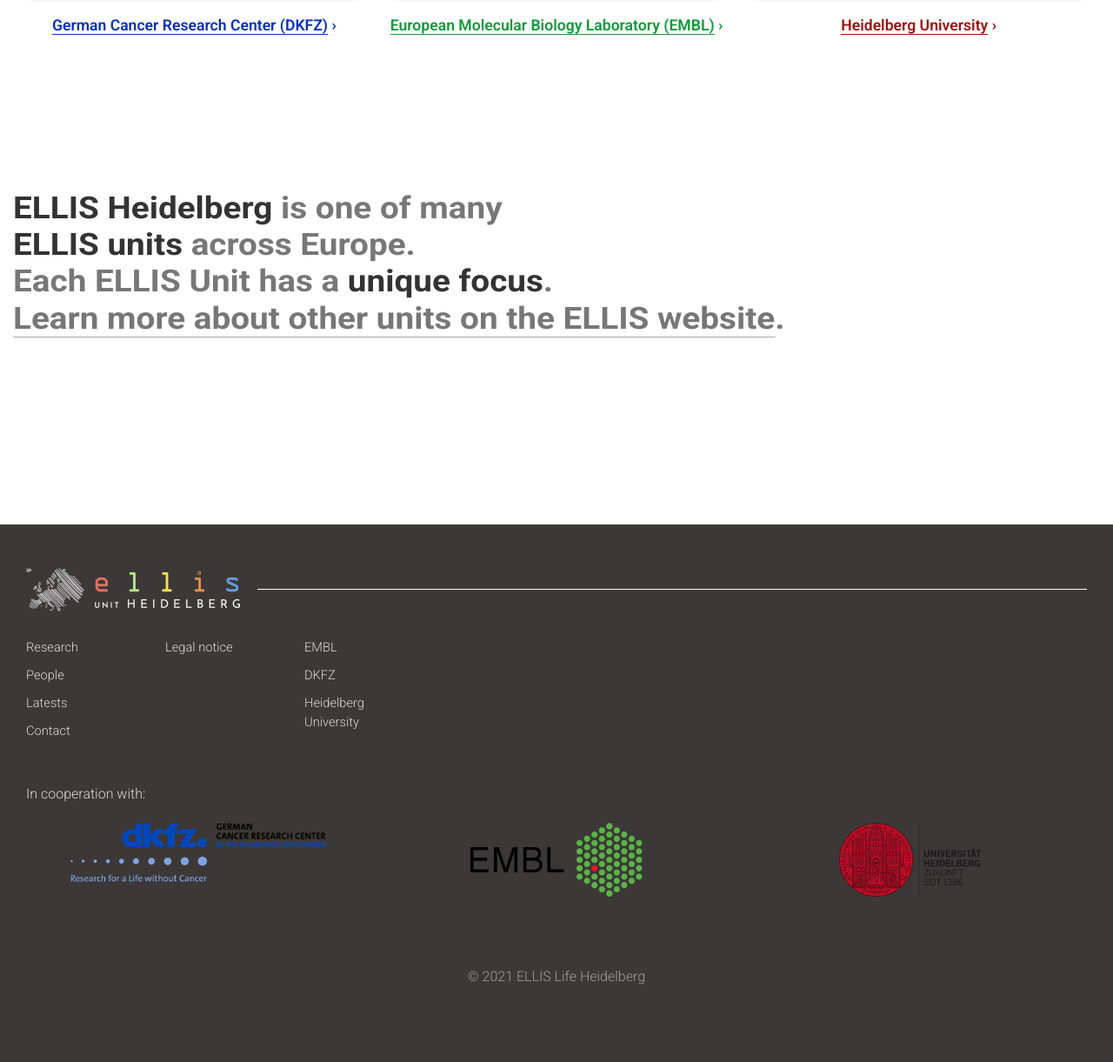
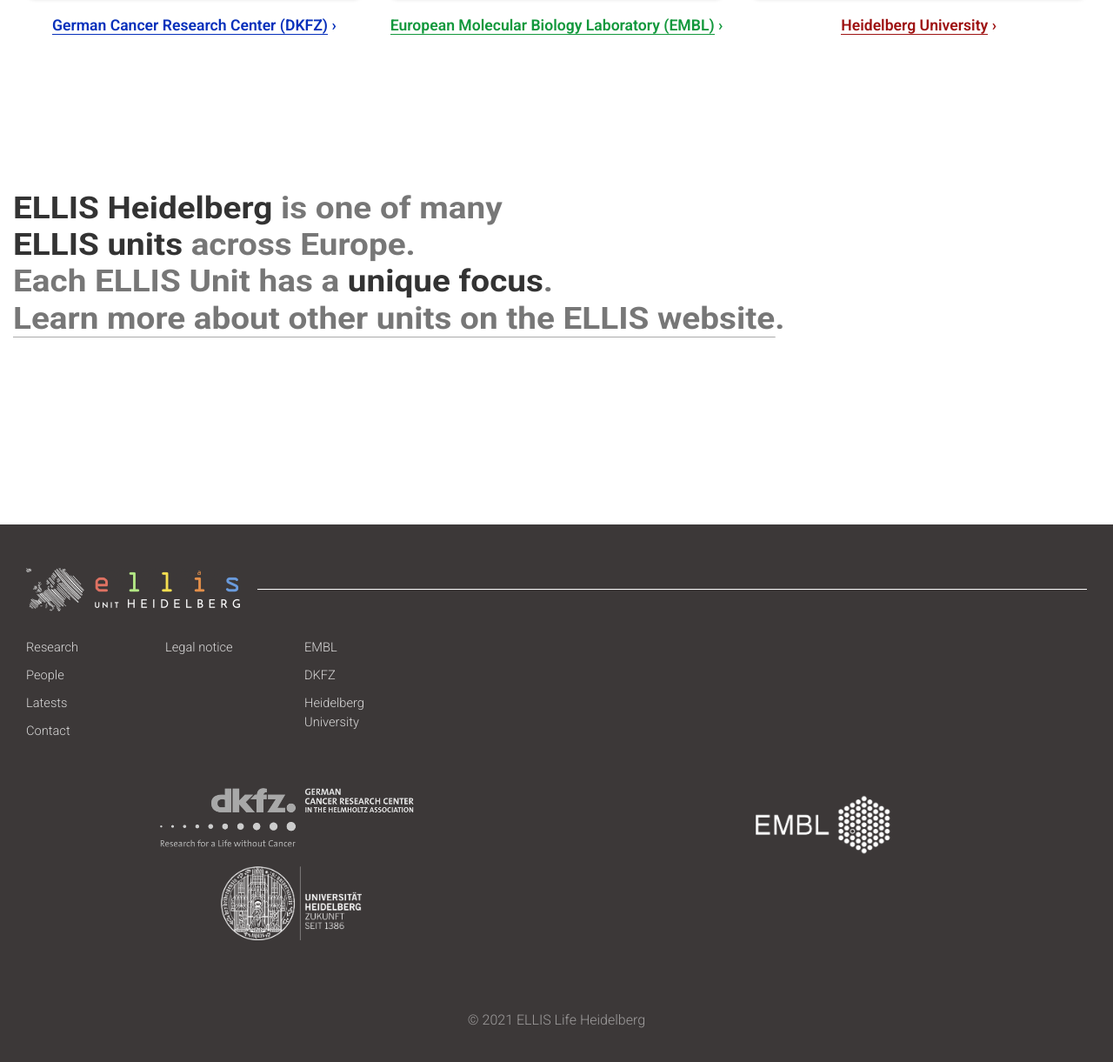
Before and after one commit to n-govindarajan/ellis-life-hd.github.io, a Jekyll site: the page built from pages/0-home.md, in a window 1280 px wide, cut to the strip 3200-4421 px from the top of the page. Shown: the whole strip at 87% size. Built offline with Jekyll 4.4.1, drawn with Linux system fonts in a browser that asks for light colours.

Commit message:
apply white logos

```diff
--- a/_layouts/skeleton.html
+++ b/_layouts/skeleton.html
@@ -73,12 +73,11 @@
           </div>
         </div>
         <div id="footer-logos">
-          <p>In cooperation with:</p>
           <div class="container">
             <div class="row">
-              <div class="logo-wrap col"><a href="https://www.dkfz.de/" target="_blank"><img src="/assets/img/logo-dkfz.png"></a></div>
-              <div class="logo-wrap col"><a href="https://www.embl.de/" target="_blank"><img src="/assets/img/logo-embl.png"></a></div>
-              <div class="logo-wrap col"><a href="https://www.uni-heidelberg.de/" target="_blank"><img src="/assets/img/logo-unihd.png"></a></div>
+              <div class="logo-wrap col-sm-6"><a href="https://www.dkfz.de/" target="_blank"><img src="/assets/img/logo-dkfz.png"></a></div>
+              <div class="logo-wrap col-sm-6"><a href="https://www.embl.de/" target="_blank"><img src="/assets/img/logo-embl.png"></a></div>
+              <div class="logo-wrap col-sm-6"><a href="https://www.uni-heidelberg.de/" target="_blank"><img src="/assets/img/logo-unihd.png"></a></div>
             </div>
           </div>
         </div>
```
Also changed, not shown: assets/img/logo-dkfz-color.png (added), assets/img/logo-dkfz.png, assets/img/logo-embl.png, assets/img/logo-unihd-color.png (added), assets/img/logo-unihd.png.
